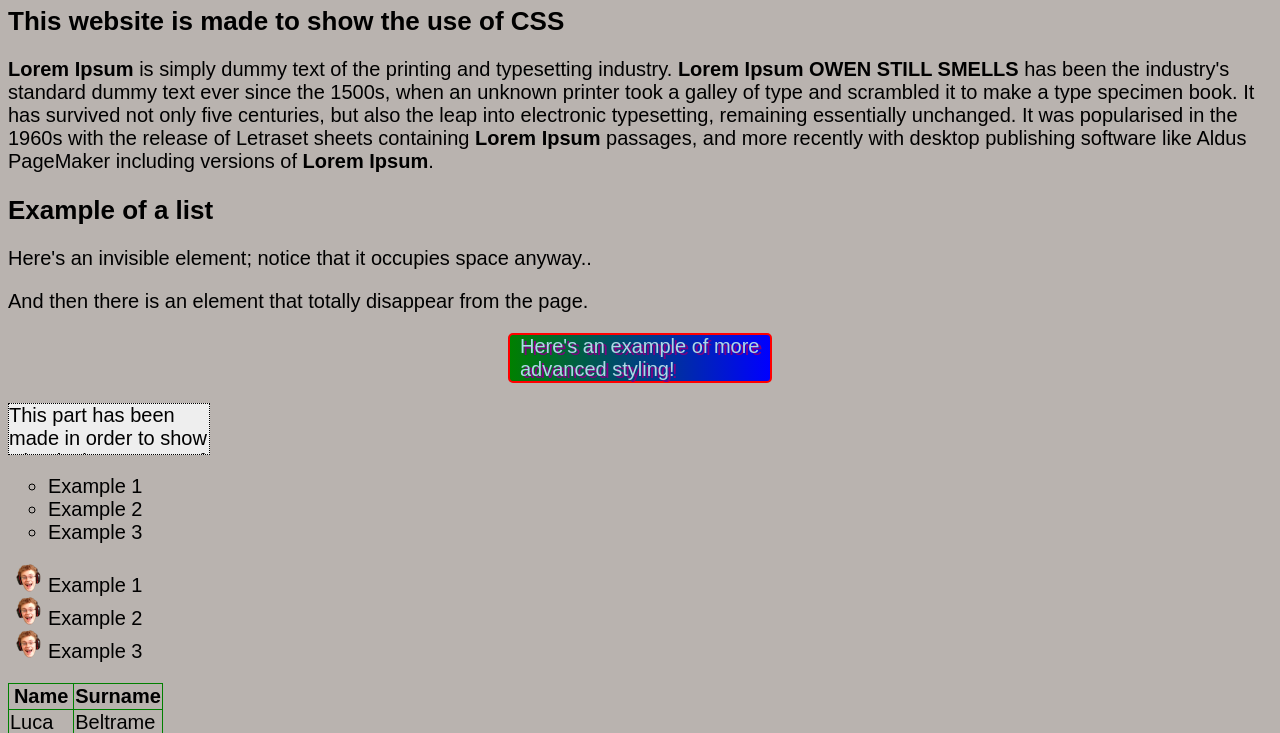
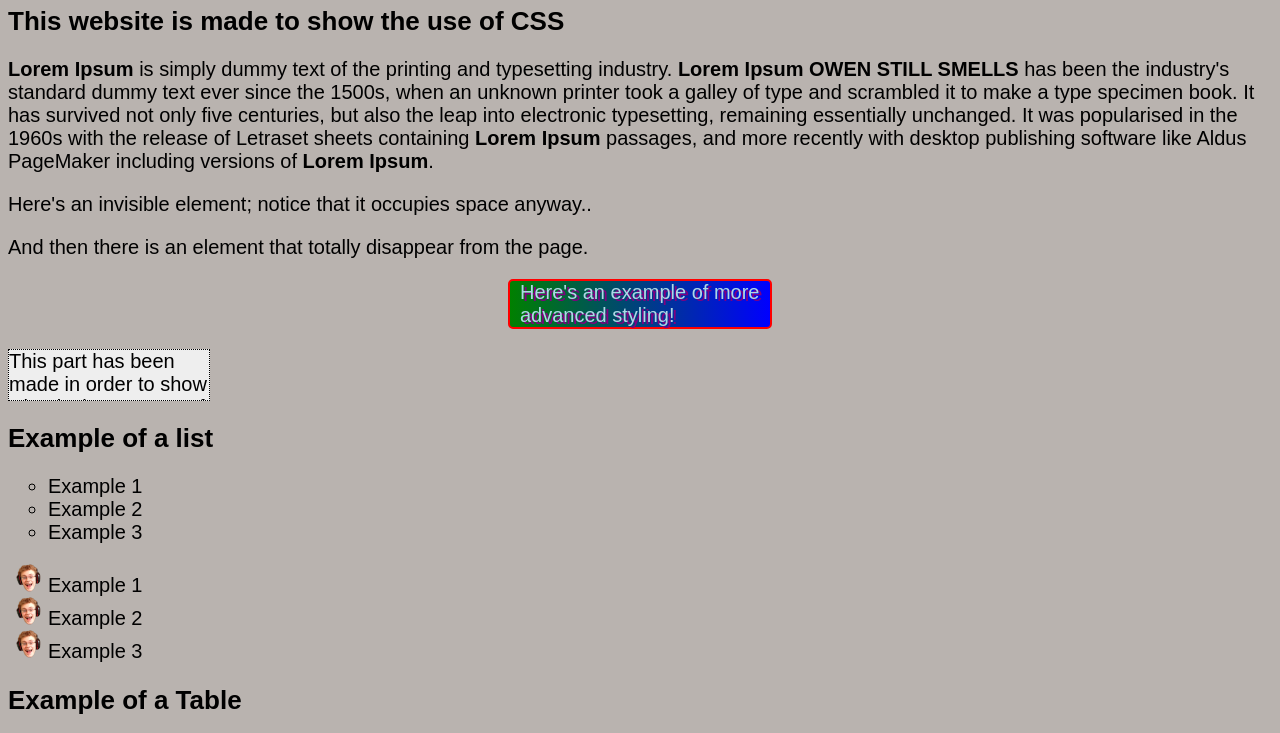
Before and after one commit to 0wenC/Scrum2-master, a plain HTML site: page index.html in a window 1280 px wide. Shown: the part 158-891 px from the top of the page. Drawn offline with Linux system fonts and the light colour scheme.

Commit message:
Update index.html

```diff
--- a/index.html
+++ b/index.html
@@ -53,15 +53,18 @@
             <h1>Welcome to our website!</h1>
             <h2>This website is made to show the use of CSS</h2>
             <p><b> Lorem Ipsum</b> is simply dummy text of the printing and typesetting industry. <b>Lorem Ipsum OWEN STILL SMELLS</b> has been the industry's standard dummy text ever since the 1500s, when an unknown printer took a galley of type and scrambled it to make a type specimen book. It has survived not only five centuries, but also the leap into electronic typesetting, remaining essentially unchanged. It was popularised in the 1960s with the release of Letraset sheets containing <b>Lorem Ipsum</b> passages, and more recently with desktop publishing software like Aldus PageMaker including versions of <b>Lorem Ipsum</b>.</p>
-            <h2>Example of a list</h2>
+
 		<p> Here's an invisible element; notice that it occupies space anyway..
 		<p style="visibility: hidden;" An invisible element</p>
 		<p> And then there is an element that totally disappear from the page. </p>
 		<p style = "display: none;" an item totally vanished from the page" </p>
 
             <p class = "bord"> Here's an example of more advanced styling! </p>
+
+
 	    <p id = "para1"> This part has been made in order to show what is the purpose of the scrollbar. By setting the overflow option "scroll",
-		    you can see al the text of the paragraph through a scrollabar that can be set vertically or horizontally </p>
+		you can see al the text of the paragraph through a scrollabar that can be set vertically or horizontally </p>
+	    <h2>Example of a list</h2>
             <ul class="circle">
                 <li>Example 1</li>
                 <li>Example 2</li>
@@ -73,6 +76,7 @@
                 <li>Example 2</li>
                 <li>Example 3</li>
             </ul>
+	    <h2>Example of a Table</h2>
             <table>
 		    <tr>
 		    <th> Name </th>
```
